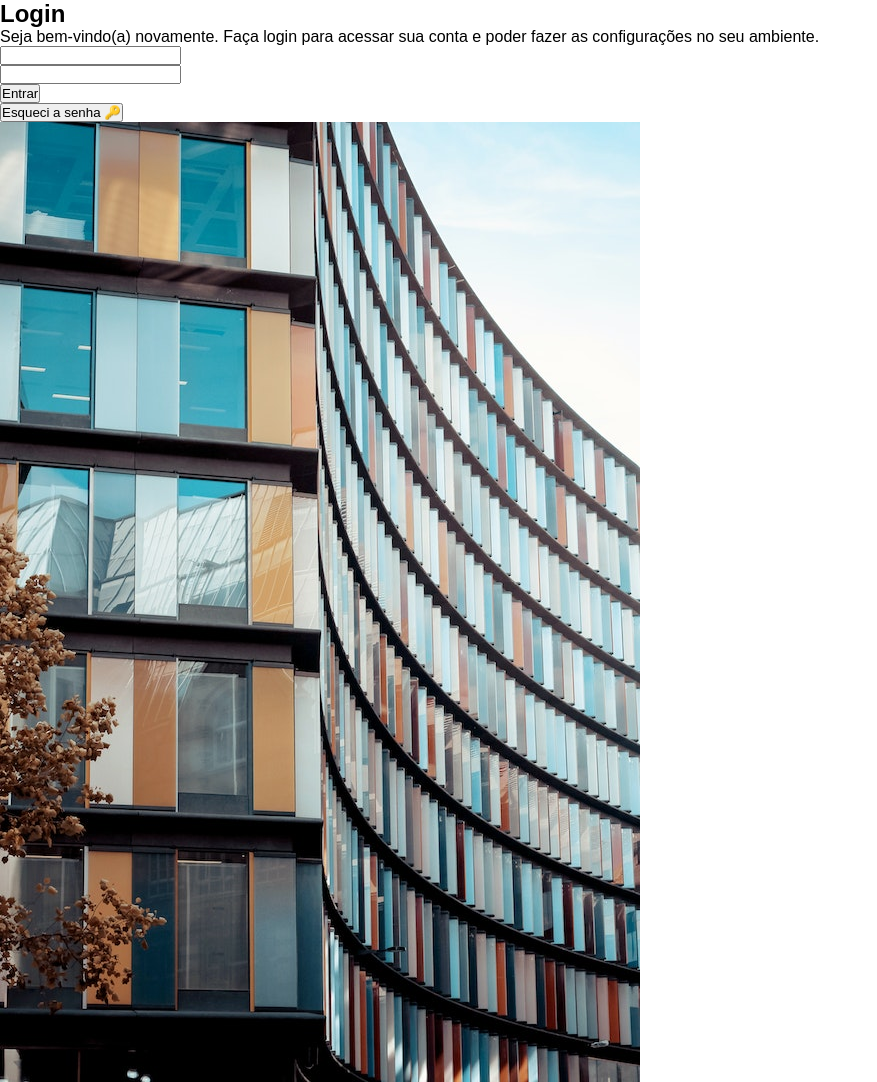
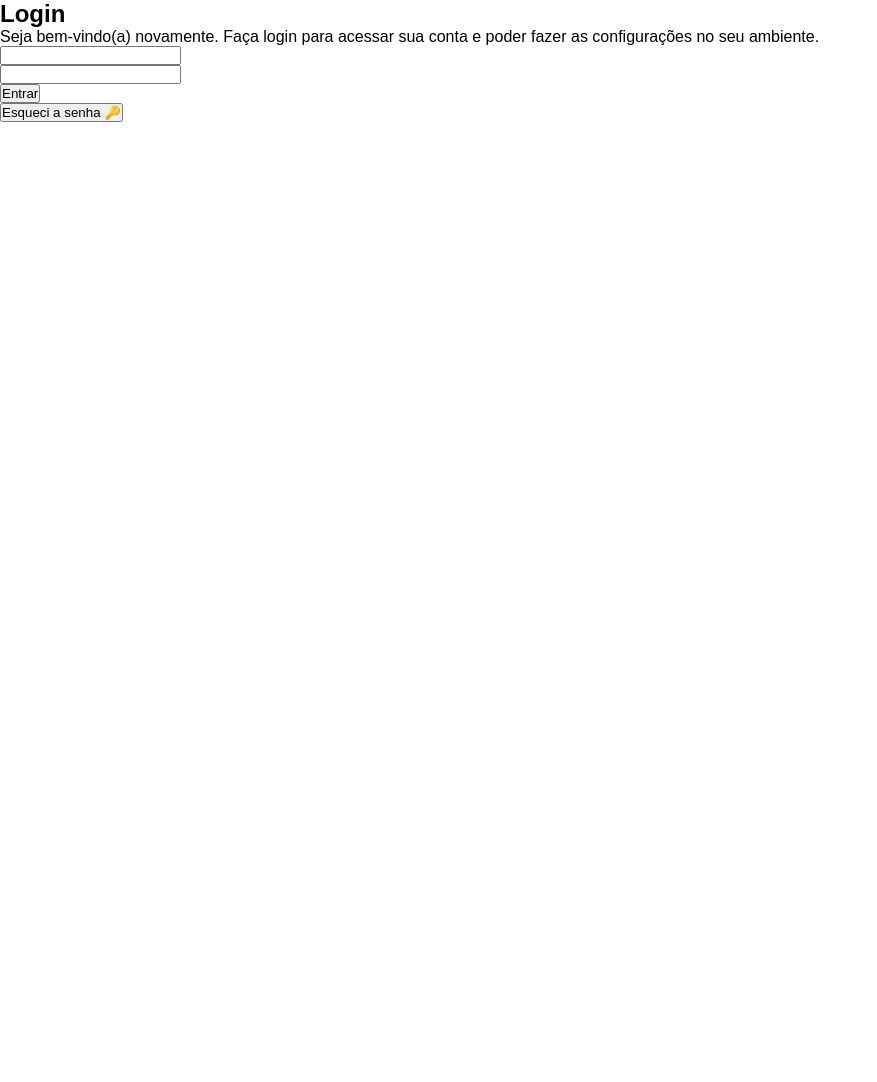
Before and after one commit to andersonroldao/projeto-login, a plain HTML site: page index.html in a window 1280 px wide. Shown: the whole page, without its empty margins (0-877 px from the left). After the commit the page ends 800 px from the top, so only its background shows below. Drawn offline with Linux system fonts and the light colour scheme.

Commit message:
Update index.html

```diff
--- a/index.html
+++ b/index.html
@@ -10,7 +10,7 @@
 <body>
     <main>
         <section>
-            <div>
+            <div id="login">
                 <h1>Login</h1>
                 <p>
                     Seja bem-vindo(a) novamente. Faça login para acessar sua conta e poder fazer as configurações no seu
@@ -33,8 +33,8 @@
                     </div>
                 </form>
             </div>
-            <div>
-                <img src="image/pattern-building-3-640px.jpg" alt="imagem tela de login">
+            <div id="imgLogin">
+                <!-- <img src="image/pattern-building-3-640px.jpg" alt="imagem tela de login"> -->
             </div>
         </section>
     </main>
```
